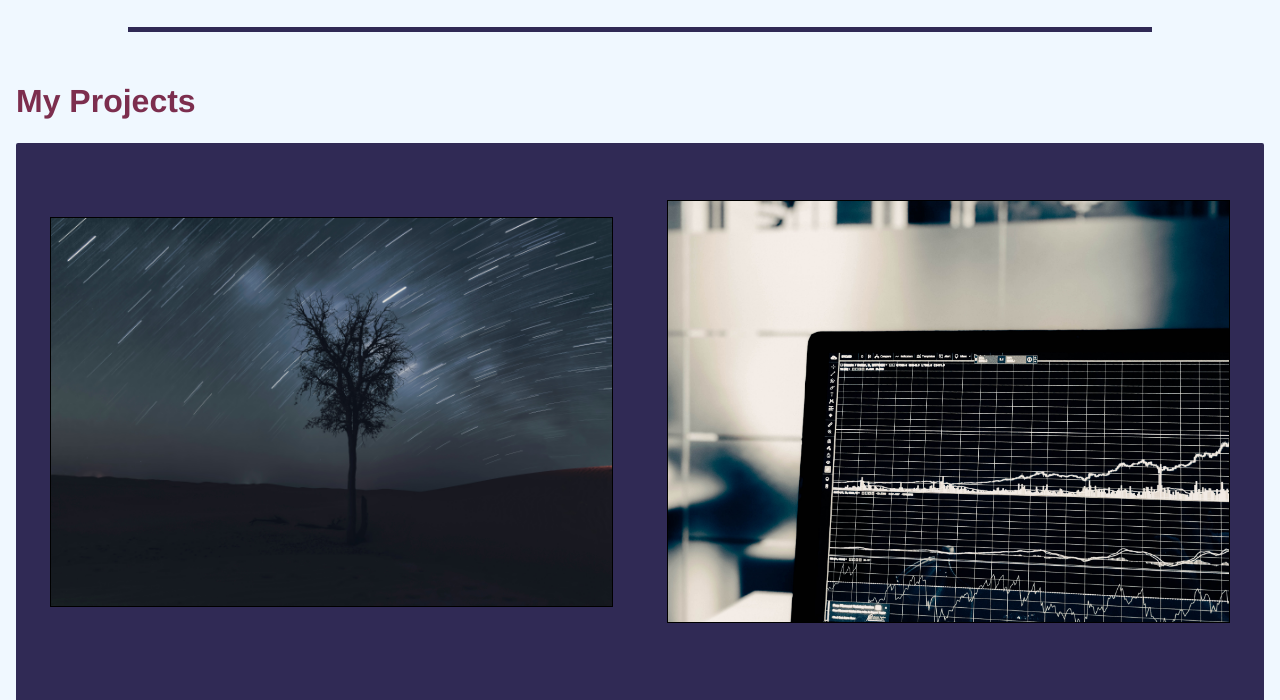
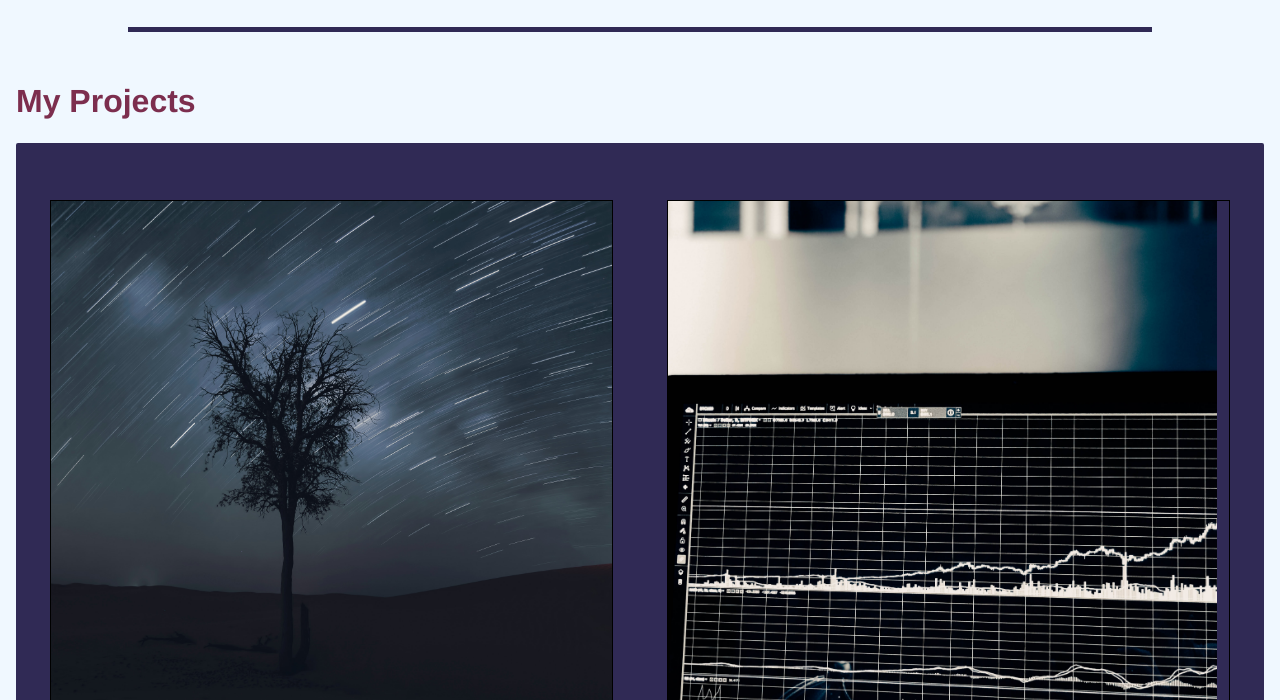
Before and after one commit to Tepah/my_site, a Flask app: page / in a window 1280 px wide. Shown: the part 833-1533 px from the top of the page. Run offline with Flask 2, Linux system fonts and the light colour scheme; some libraries are stand-ins or nearby versions.

Commit message:
need to fix picture container..

```diff
--- a/static/css/style.css
+++ b/static/css/style.css
@@ -43,6 +43,7 @@ body {
 }
 
 .intro h2 {
+    text-align: center;
     padding: 20px;
     background: rgba(240, 248, 255, 0.85);
     position: absolute;
@@ -78,8 +79,12 @@ body {
     border: 2px solid #302A55;
 }
 
-/* Makes an empty square to late put a background in. */
-.empty-block {
+
+/* Makes images in empty square */
+.picture-block {
+    background-size: cover;
+    background-repeat: no-repeat;
+    background-position-x: -200px;
     position: relative;
     max-width: 95%;
     border: 1px solid black;
@@ -87,20 +92,40 @@ body {
     top: 0;
     left: 0;
     transition: all ease 0.5s;
-    transition-property: top, left, box-shadow;
+    transition-property: top, left, box-shadow, background-color;
 }
 
-.empty-block:hover {
+.picture-block:hover {
     top: -10px;
     left: -10px;
     box-shadow: 5px 8px aliceblue;
+    background-color: rgba(240, 248, 255, 0);
 }
 
-.empty-block:after {
+.picture-block:after {
     content: '';
     display: block;
     padding-bottom: 100%;
 }
+
+/*.hover-overlay {
+    position: absolute;
+    top: 0;
+    width: 95%;
+    height: 95%;
+    transition: background ease 0.5s;
+    margin: auto;
+}
+
+.hover-overlay:hover {
+    background: rgba(240, 248, 255, 0.3);
+}
+
+.hover-overlay:after {
+    content: '';
+    display: block;
+    padding-bottom: 100%;
+}*/
 
 .col-lg-6 {
     padding: 40px 10px;
--- a/templates/home/index.html
+++ b/templates/home/index.html
@@ -17,18 +17,22 @@
                         <div class="col-lg-6">
                             <div>
                                 <a href="/project/{{ projects[i].directory }}">
-                                    <img class="empty-block"
+                                    <!--img class="picture-block"
                                          src="static/img/{{ projects[i].directory }}/index_file.jpg"
-                                         alt="projects[i].name">
+                                         alt="projects[i].name"-->
+                                    <div class="picture-block" style="background-image: url(/static/img/{{ projects[i].directory }}/index_file.jpg)">
+                                    </div>
                                 </a>
                             </div>
                         </div>
                         <div class="col-lg-6">
                             <div>
                                 <a href="/project/{{ projects[i+1].directory }}">
-                                    <img class="empty-block"
+                                    <!--img class="picture-block"
                                          src="static/img/{{ projects[i+1].directory }}/index_file.jpg"
-                                         alt="projects[i].name">
+                                         alt="projects[i].name"-->
+                                    <div class="picture-block" style="background-image: url(/static/img/{{ projects[i+1].directory }}/index_file.jpg)">
+                                    </div>
                                 </a>
                             </div>
                         </div>
@@ -36,8 +40,8 @@
                         <div class="col-lg-6">
                             <div>
                                 <a href="/project/{{ projects[i].directory }}">
-                                    <img class="empty-block" src="static/img/{{ projects[i].directory }}/index_file.jpg"
-                                         alt="projects[i].name">
+                                    <div class="picture-block" style="background-image: url(/static/img/{{ projects[i].directory }}/index_file.jpg)">
+                                    </div>
                                 </a>
                             </div>
                         </div>
```
